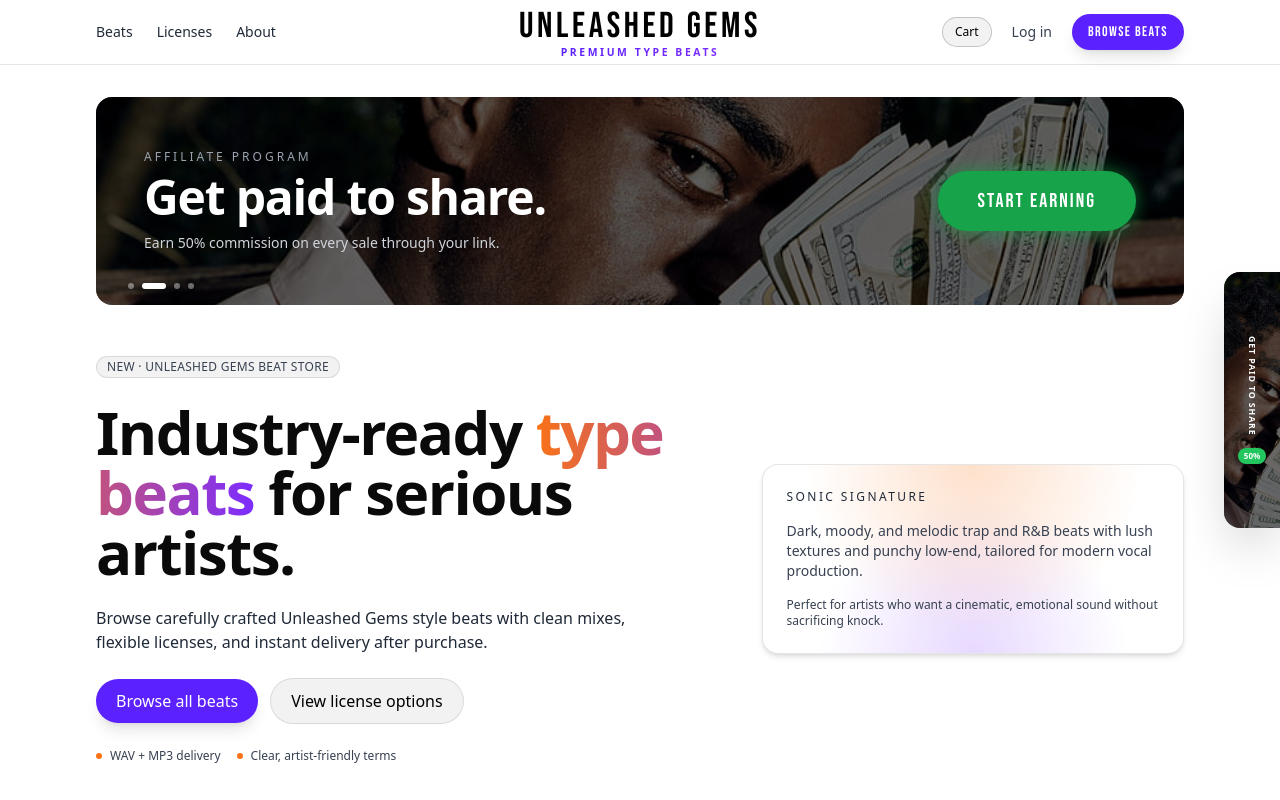
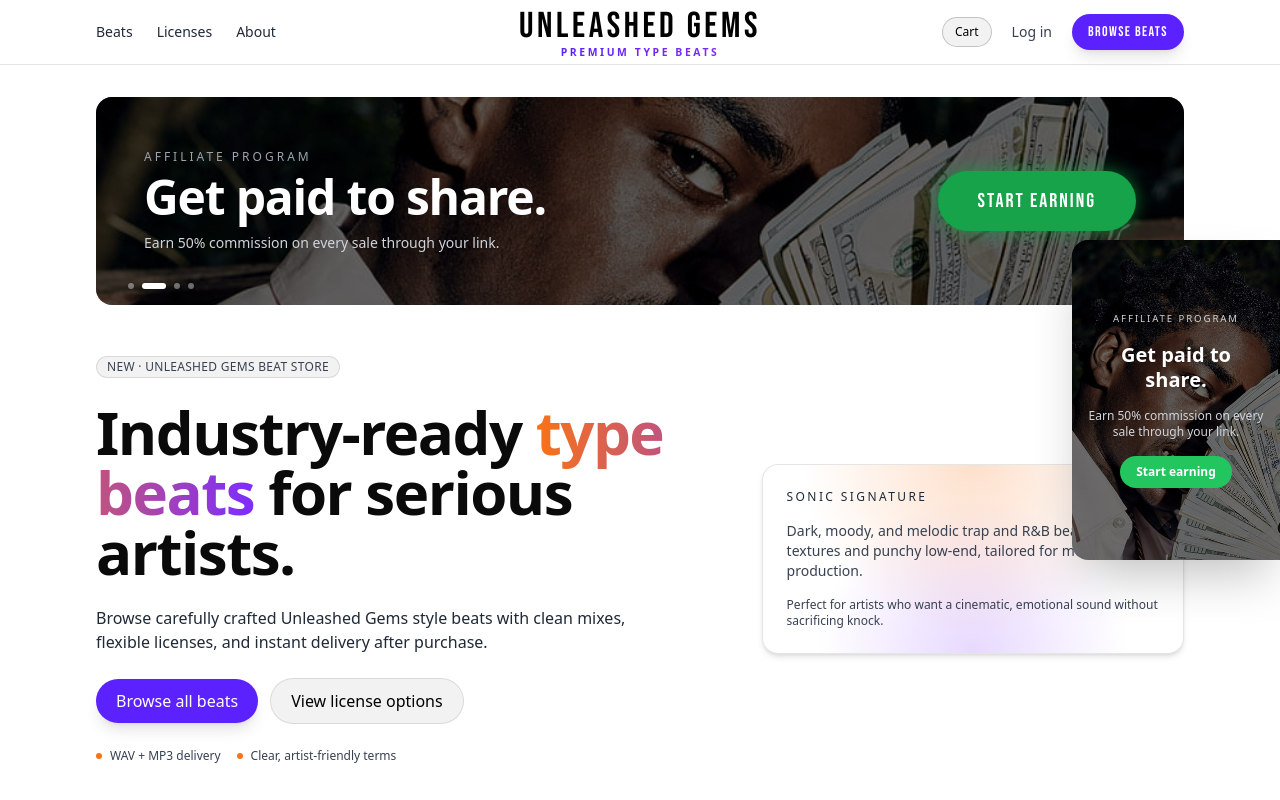
Before and after one commit to logigeirvibesstuff/lana-nova-beats, a Next.js app: page / in a window 1280 px wide. Shown: the top 800 px of the page. Built offline with nearby package versions, Linux system fonts and the light colour scheme; no server answers.

Commit message:
make affiliate side tab bigger with horizontal text

```diff
--- a/app/layout.tsx
+++ b/app/layout.tsx
@@ -58,13 +58,15 @@
             <PlayerBar />
             <a
               href="/account"
-              className="fixed right-0 top-1/2 -translate-y-1/2 z-40 w-14 h-64 rounded-l-2xl overflow-hidden shadow-2xl hover:w-16 transition-all duration-200 group"
+              className="fixed right-0 top-1/2 -translate-y-1/2 z-40 w-52 h-80 rounded-l-2xl overflow-hidden shadow-2xl hover:brightness-110 transition-all duration-200 group"
             >
               <div className="absolute inset-0 bg-cover bg-center" style={{ backgroundImage: "url('/affiliate-bg.jpg')" }} />
               <div className="absolute inset-0 bg-black/55 group-hover:bg-black/40 transition-colors" />
-              <div className="relative h-full flex flex-col items-center justify-center gap-3 px-1">
-                <p className="text-white text-[0.55rem] font-bold uppercase tracking-widest text-center leading-tight" style={{ writingMode: "vertical-rl" }}>Get paid to share</p>
-                <span className="bg-green-500 text-white text-[0.5rem] font-bold px-1.5 py-0.5 rounded-full">50%</span>
+              <div className="relative h-full flex flex-col items-center justify-center gap-4 px-4 text-center">
+                <p className="text-[0.6rem] uppercase tracking-[0.2em] text-gray-300">Affiliate program</p>
+                <p className="text-white text-xl font-bold leading-tight">Get paid to share.</p>
+                <p className="text-gray-300 text-xs">Earn 50% commission on every sale through your link.</p>
+                <span className="bg-green-500 hover:bg-green-400 text-white text-xs font-bold px-4 py-2 rounded-full">Start earning</span>
               </div>
             </a>
           </div>
```
